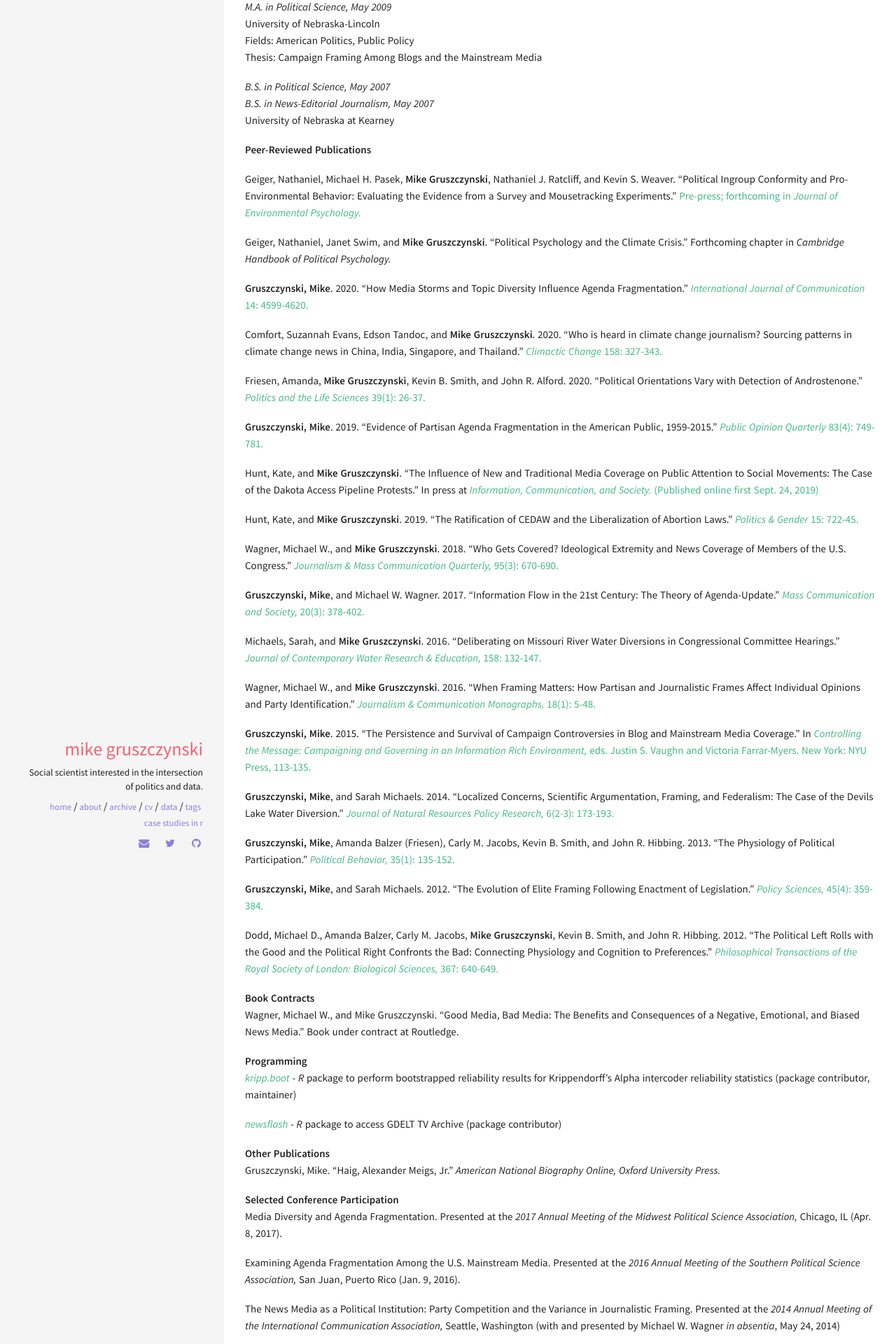
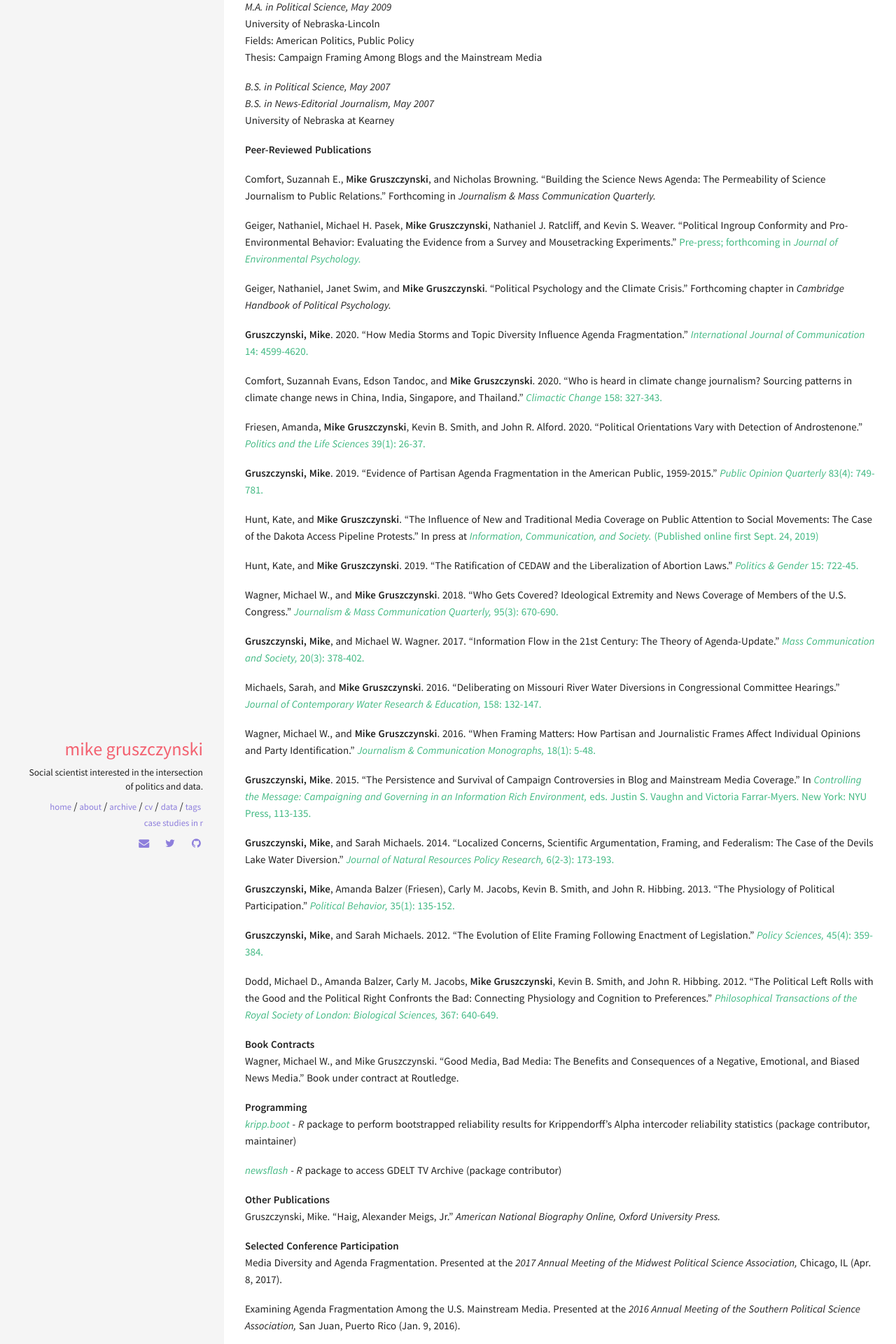
Before and after one commit to MikeGruz/mikegruz.github.io, a Jekyll site: the page built from cv.md, in a window 1280 px wide. Shown: the part 1327-3247 px from the top of the page at 70% size. Built offline with Jekyll 4.4.1, drawn with Linux system fonts in a browser that asks for light colours; some of the changed text lies outside the part shown.

Commit message:
added jmcq pub

```diff
--- a/cv.md
+++ b/cv.md
@@ -68,6 +68,8 @@ University of Nebraska at Kearney
 
 
 **Peer-Reviewed Publications**
+
+Comfort, Suzannah E., **Mike Gruszczynski**, and Nicholas Browning. "Building the Science News Agenda: The Permeability of Science Journalism to Public Relations." Forthcoming in *Journalism & Mass Communication Quarterly.*
 
 Geiger, Nathaniel, Michael H. Pasek, **Mike Gruszczynski**, Nathaniel J. Ratcliff, and Kevin S. Weaver. "Political Ingroup Conformity and Pro-Environmental Behavior: Evaluating the Evidence from a Survey and Mousetracking Experiments." [Pre-press; forthcoming in *Journal of Environmental Psychology.*](https://www.sciencedirect.com/science/article/abs/pii/S0272494420306897){:target="_blank"}
 
```
